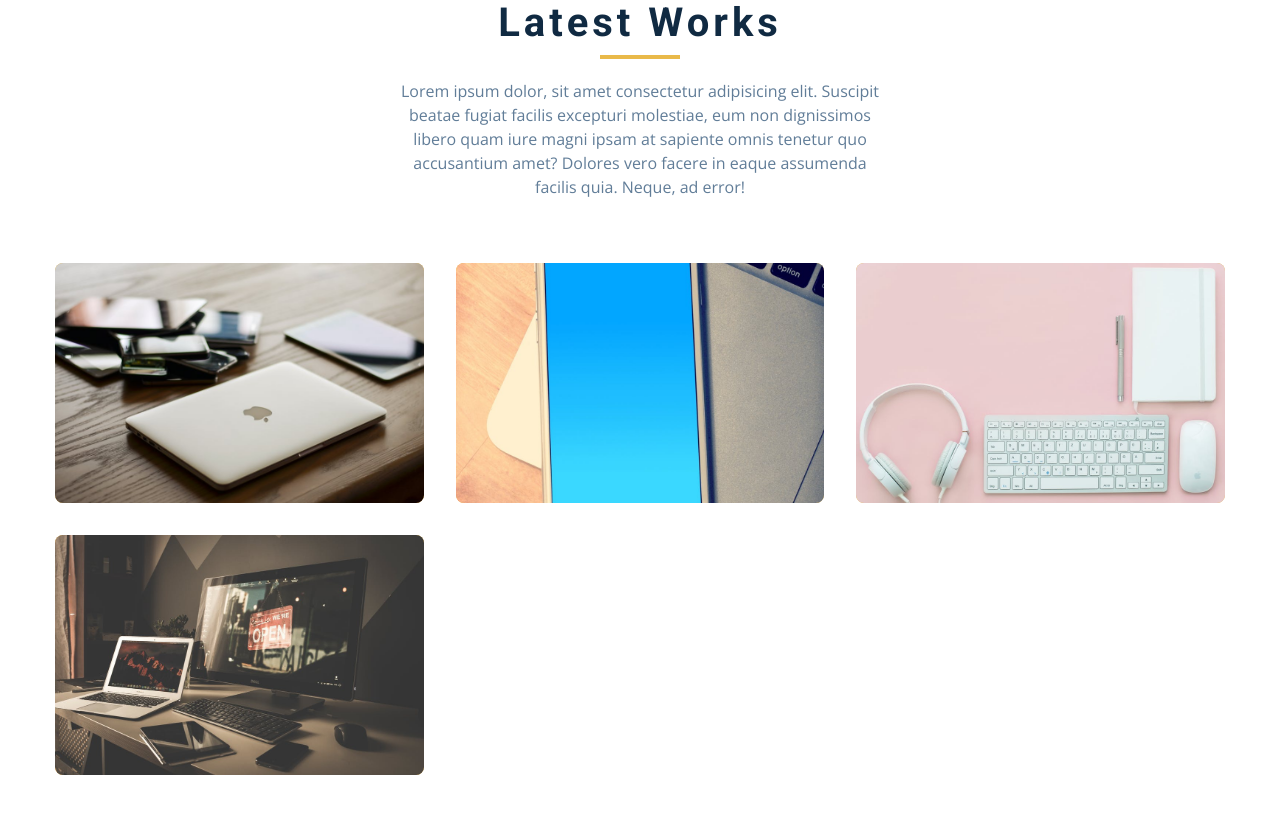
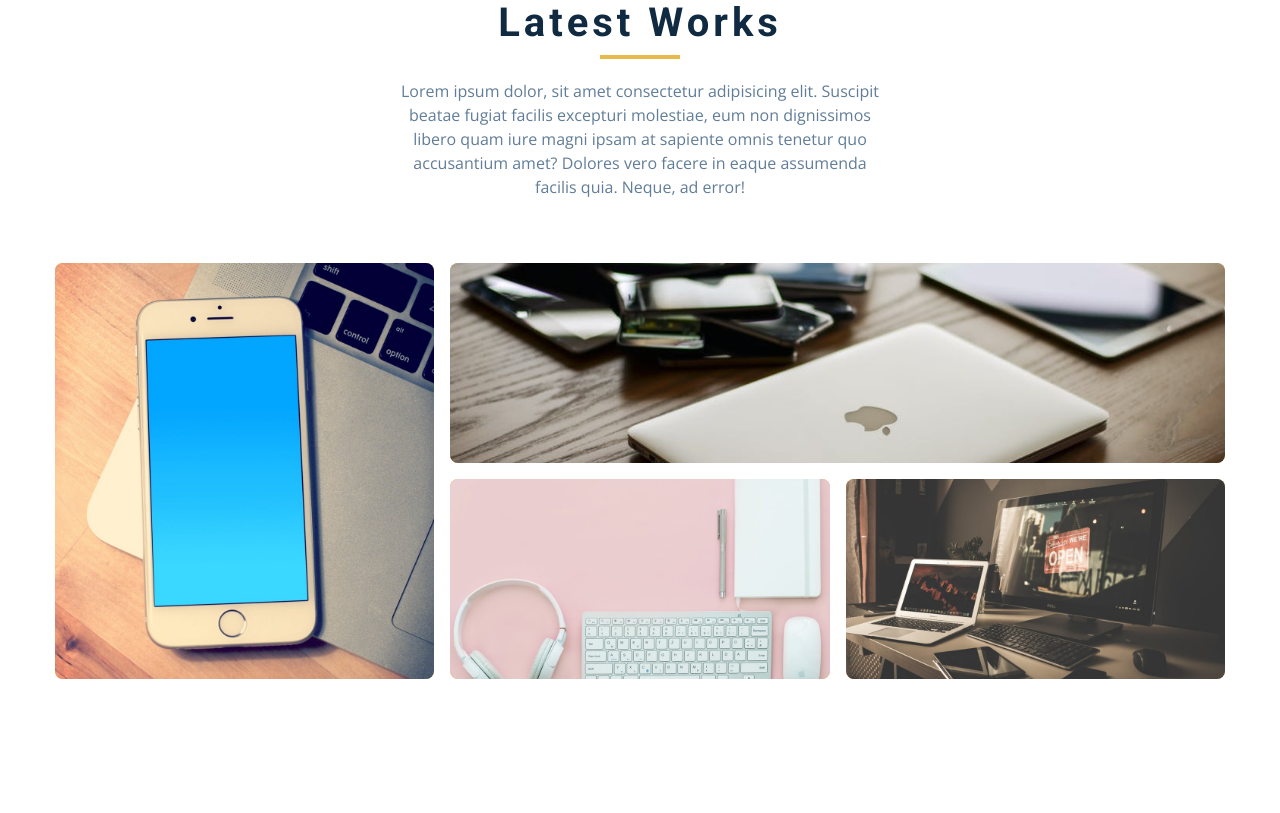
Before and after one commit to tims07/portfolio-project, a plain HTML site: page index.html in a window 1280 px wide. Shown: the part 2139-2952 px from the top of the page. After the commit the page ends 2898 px from the top, so only its background shows below. Drawn offline with nearby package versions, Linux system fonts and the light colour scheme.

Commit message:
add desktop styling

```diff
--- a/css/styles.css
+++ b/css/styles.css
@@ -581,7 +581,7 @@ Projects
   .projects-center {
     display: grid;
     grid-template-columns: repeat(2, 1fr);
-    column-gap: 2rem;
+    column-gap: 1rem;
   }
 }
 
@@ -592,7 +592,30 @@ Projects
 }
 @media screen and (min-width: 1170px) {
   .projects-center {
+    grid-template-rows: repeat(2, 200px);
+    row-gap: 1rem;
+    grid-template-areas: "project-2 project-1 project-1"
+                         "project-2 project-3 project-4";
+  }
+  .project-1 {
+    grid-area: project-1;
+  }
+  .project-2 {
+    grid-area: project-2;
+  }
+  .project-3 {
+    grid-area: project-3;
+  }
+  .project-4 {
+    grid-area: project-4;
+  }
 
+  .project-img {
+    height: 100%;
+  }
+
+  .project {
+    height: 100%;
   }
 }
 
```
